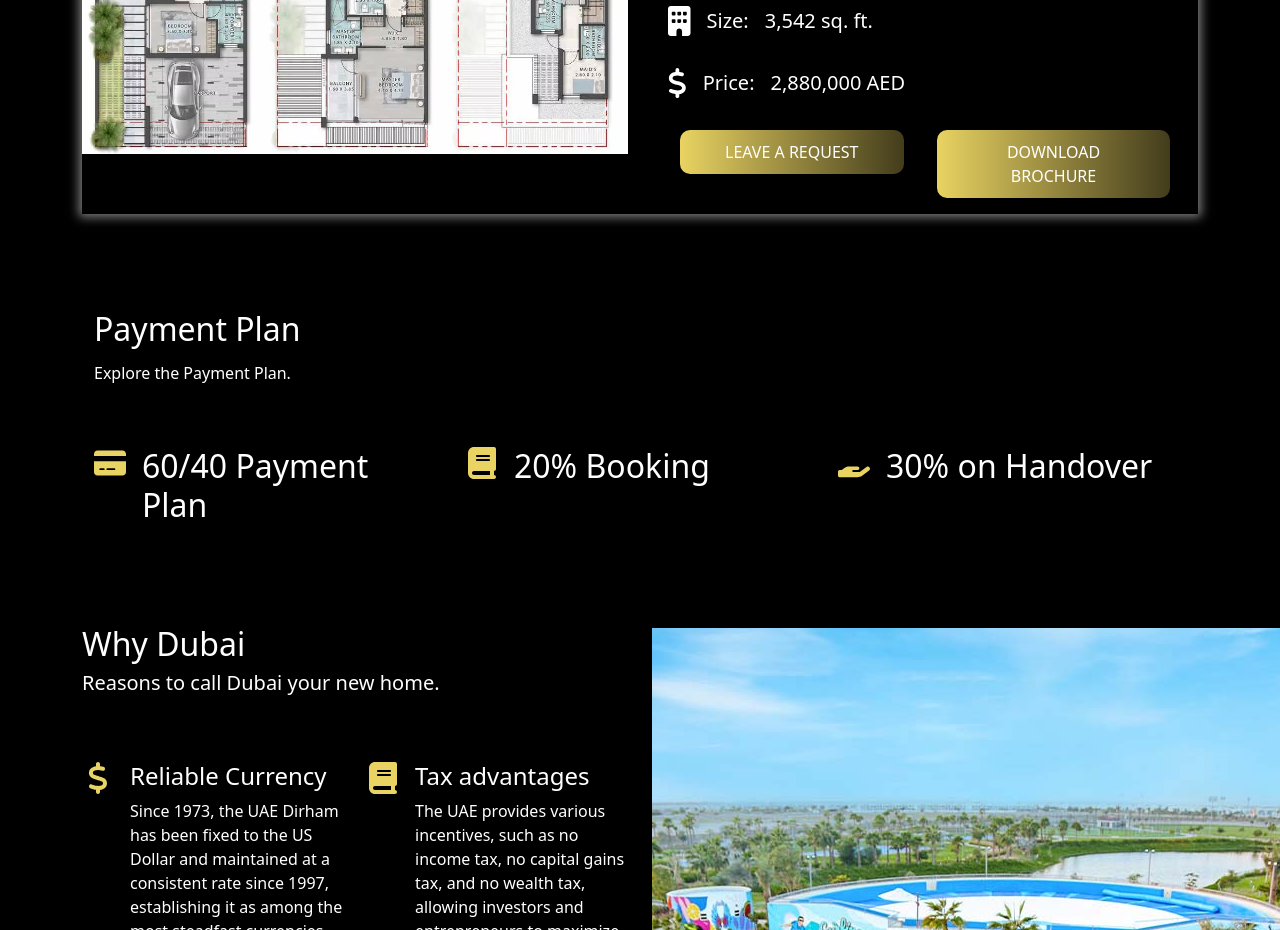
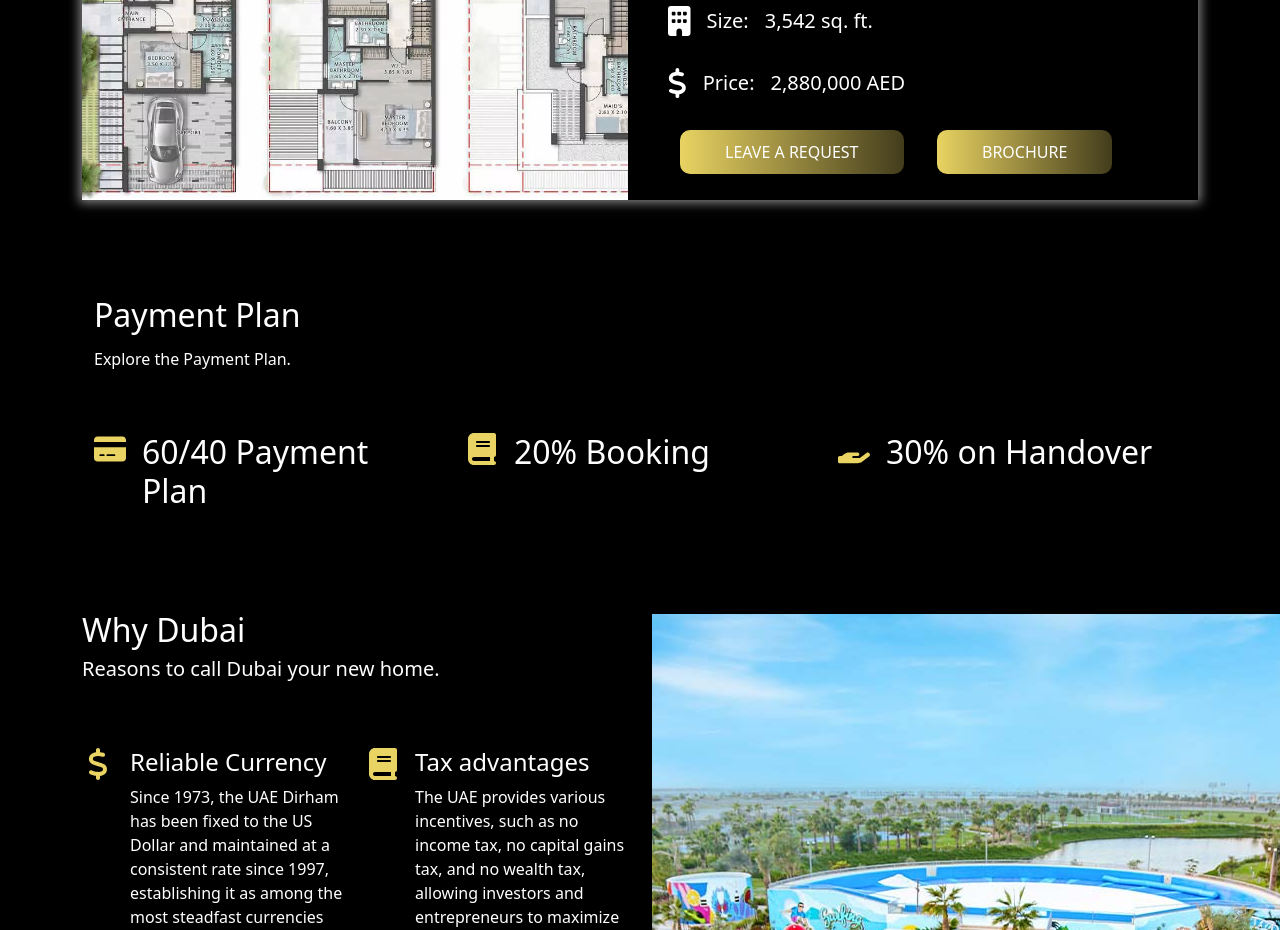
Before and after one commit to Syedumair1011/development, a React (Vite) app in the folder park-greens/: page / in a window 1280 px wide. Shown: the part 3640-4570 px from the top of the page. Built offline with nearby package versions, Linux system fonts and the light colour scheme.

Commit message:
Update Floor.jsx
According to 100 zoom View

```diff
--- a/park-greens/src/data/Floor.jsx
+++ b/park-greens/src/data/Floor.jsx
@@ -49,7 +49,7 @@ export default function Floor() {
                     <div className='row'>
                         <div className='col-lg-6'>
                             <div className='about-property'>
-                                <img src={FloorPlan} className="d-block w-100" style={{ objectFit: 'cover' }} alt="Park Greens Phase 2" />
+                                <img src={FloorPlan} className="d-block w-100" style={{ objectFit: 'cover' }} height={470} alt="Park Greens Phase 2" />
                             </div>
                         </div>
                         <div className='col-lg-6'>
@@ -95,7 +95,7 @@ export default function Floor() {
                                     </a>
                                 </div>
                                 <div className='col-lg-6 '>
-                                    <button className="btn btn-primary" onClick={handleShowModal}>Download Brochure</button>
+                                    <button className="btn btn-primary" onClick={handleShowModal}>Brochure</button>
                                 </div>
                             </div>
                         </div>
```
